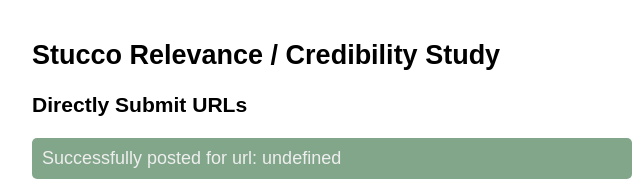
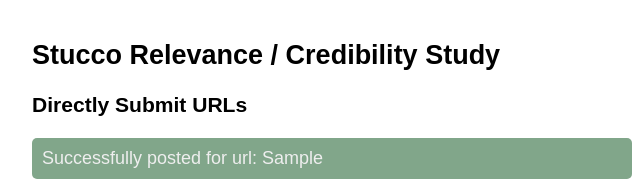
Before and after one commit to stucco-archive/bookmarklet, a website: page public/add/index.html in a window 1280 px wide. Both pictures are taken after typing "Sample" into the empty fields and a click on the button "Submit Ratings". Shown: the top 186 px of the page, 308-948 px from the left. Drawn offline with Linux system fonts and the light colour scheme.

Commit message:
early stringify was preventing status from updating properly, fixes #21

```diff
--- a/public/add/index.html
+++ b/public/add/index.html
@@ -146,7 +146,7 @@
     var req = new XMLHttpRequest();
     req.open('POST', loc, true);
     req.setRequestHeader('Content-type', 'application/json');
-    req.send(data);
+    req.send(JSON.stringify(data));
     req.addEventListener('load', function(e) {
       if (req.status === 404) {
         var msg = 'Error posting, unable to connect to server: ' + req.statusText;
@@ -190,7 +190,7 @@
     e.preventDefault();
     var d = processBackupForm();
     console.log(d);
-    postJSON('/', JSON.stringify(d));
+    postJSON('/', d);
   }
 
   // status = 'success' or 'error'
```
